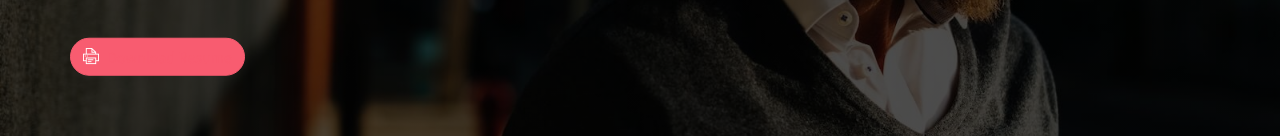
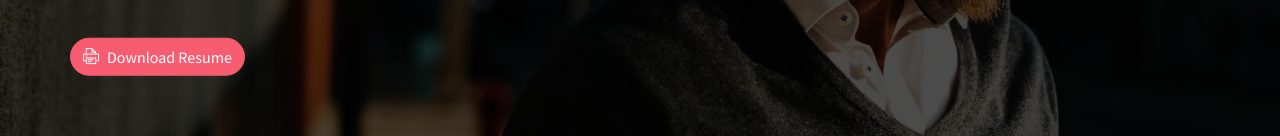
Before and after one commit to Asasane/Portfolio, a plain HTML site: page index.html in a window 1280 px wide. Shown: the part 401-537 px from the top of the page. Drawn offline with Linux system fonts and the light colour scheme; some packages are replaced by stand-ins of ours.

Commit message:
Update index.html

```diff
--- a/index.html
+++ b/index.html
@@ -26,7 +26,7 @@
                 <h4 class="header-subtitle" >Hello, I am</h4>
                 <h1 class="header-title">Aditya Sasane</h1>
                 <h6 class="header-mono" >Computer Science and Engineering Student</h6>
-                <button class="btn btn-primary btn-rounded"><i class="ti-printer pr-2"></i><a href="https://drive.google.com/file/d/14yklzHoeKiP88GCfdTzabFMHD1DtUHNB/view?usp=share_link">Download Resume</a></button>
+                <button class="btn btn-primary btn-rounded"><i class="ti-printer pr-2"></i><a href="https://drive.google.com/file/d/14yklzHoeKiP88GCfdTzabFMHD1DtUHNB/view?usp=share_link" style="color: white;">Download Resume</a></button>
             </div>
         </div>
     </header>
```
